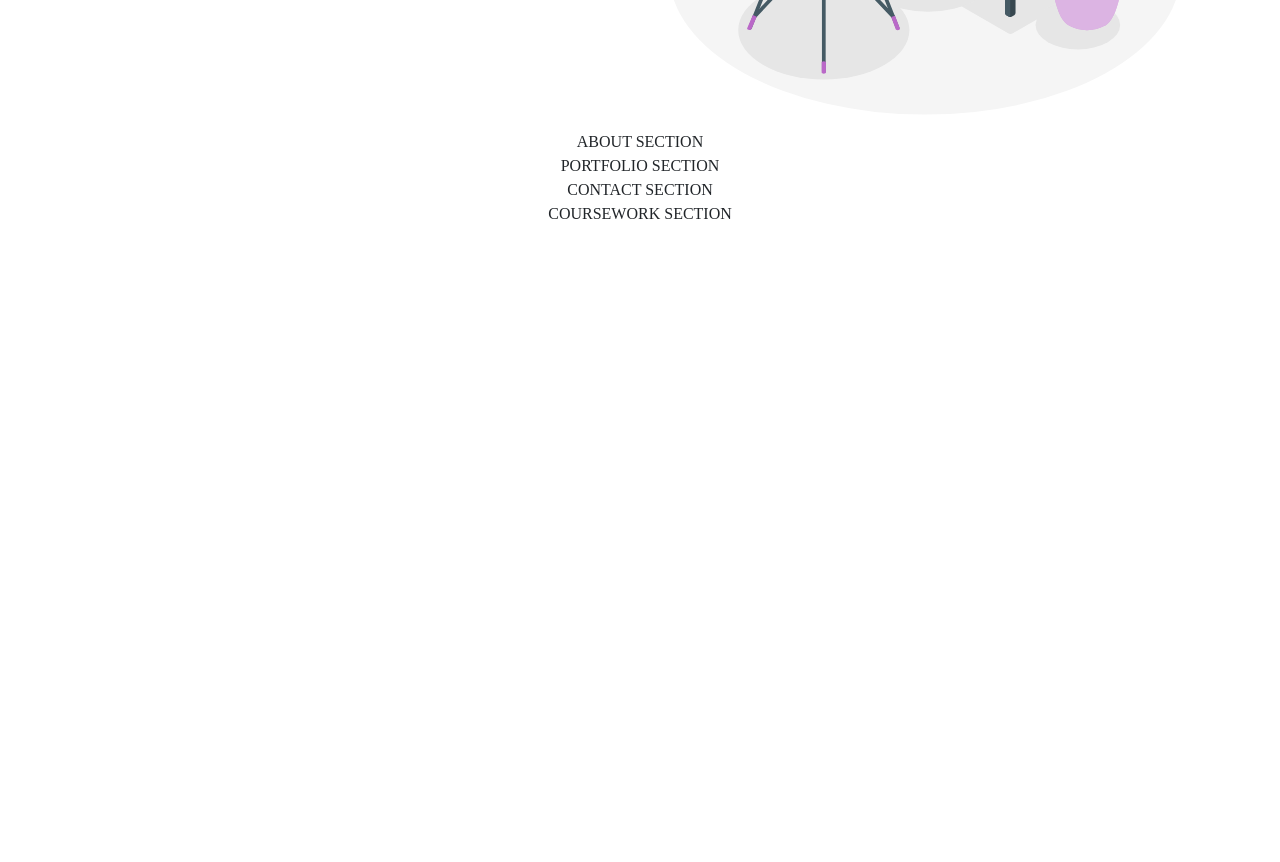
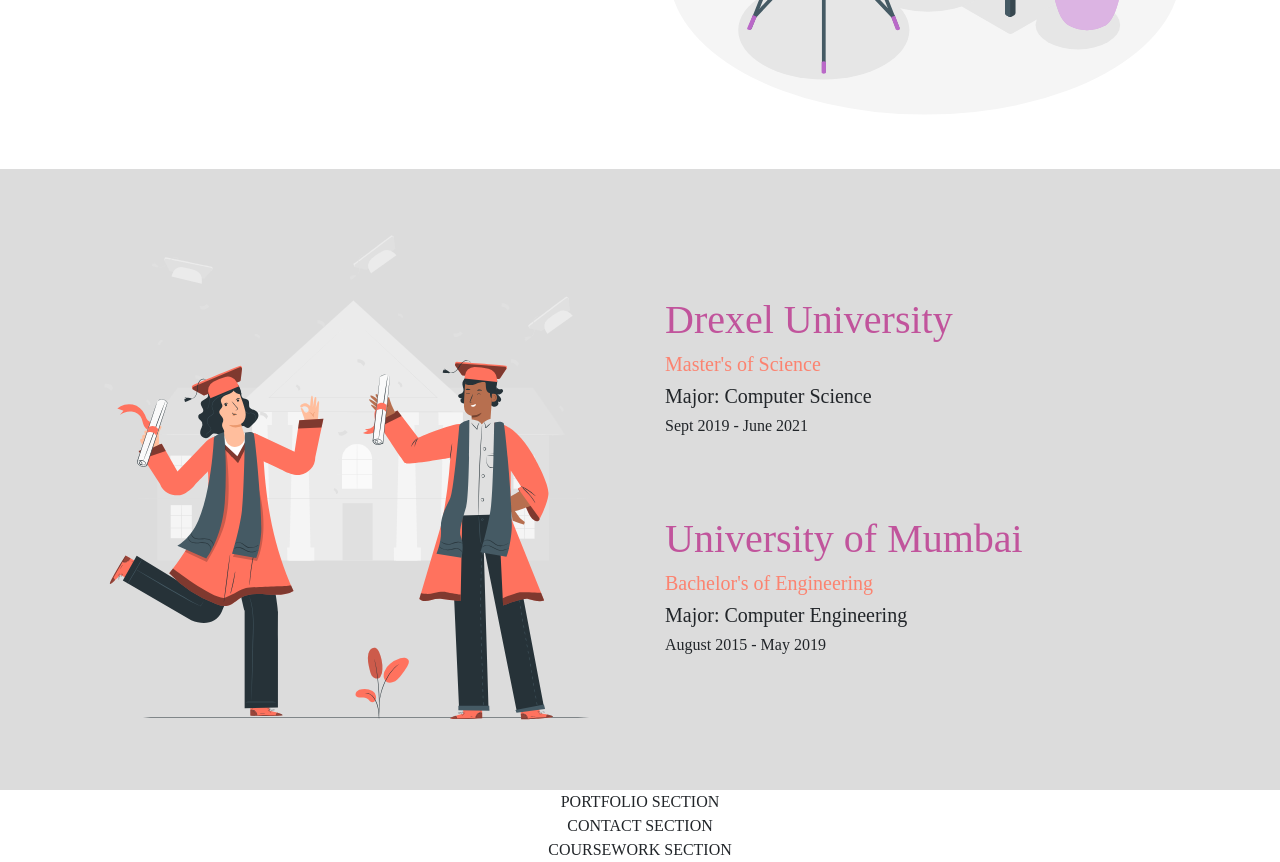
Before and after one commit to nishitde/portfolio, a React (Create React App) app: page / in a window 1280 px wide. Shown: the part 560-1422 px from the top of the page. Before the commit the page ends 800 px from the top, so only its background shows below. Built offline with nearby package versions, Linux system fonts and the light colour scheme; the HTML template or start-up script is replaced by a standard one.

Commit message:
Changes to About Component

```diff
--- a/src/components/about.css
+++ b/src/components/about.css
@@ -0,0 +1,26 @@
+.outerContainer {
+  background-color: #dcdcdc;
+}
+
+#aboutContainer {
+  padding-top: 1%;
+  padding-bottom: 3%;
+}
+
+#collegeText {
+  padding-left: 25px;
+  position: relative;
+}
+
+.row {
+  display: flex;
+}
+
+.column {
+  flex: 50%;
+}
+
+.aboutText {
+  position: absolute;
+  top: 20%;
+}
--- a/src/components/about.js
+++ b/src/components/about.js
@@ -1,12 +1,48 @@
 import React, { Component } from "react";
 import * as ReactBootStrap from "react-bootstrap";
+import university from "../img/college.svg";
 import "./about.css";
 
 class About extends Component {
   state = { clicked: false };
 
   render() {
-    return <div class="container">ABOUT SECTION</div>;
+    return (
+      <div class="outerContainer">
+        <div class="container" id="aboutContainer">
+          <div class="row">
+            <div class="column">
+              <img src={university} />
+            </div>
+            <div class="column" align="left" id="collegeText">
+              <div class="aboutText">
+                <h1>
+                  <span style={{ color: "#c1549c" }}>Drexel University</span>
+                </h1>
+                <h5>
+                  <span style={{ color: "#fc8370" }}>Master's of Science</span>
+                </h5>
+                <h5>Major: Computer Science</h5>
+                <h6>Sept 2019 - June 2021</h6>
+                <br />
+                <br />
+                <br />
+                <h1>
+                  <span style={{ color: "#c1549c" }}>University of Mumbai</span>
+                </h1>
+                <h5>
+                  <span style={{ color: "#fc8370" }}>
+                    Bachelor's of Engineering
+                  </span>
+                </h5>
+                <h5>Major: Computer Engineering</h5>
+                <h6>August 2015 - May 2019</h6>
+              </div>
+            </div>
+          </div>
+        </div>
+      </div>
+    );
   }
 }
 
--- a/src/components/home.css
+++ b/src/components/home.css
@@ -1,8 +1,9 @@
 #homeContainer {
   padding-top: 3%;
+  padding-bottom: 3%;
 }
 
-​ .row {
+​.row {
   display: flex;
 }
 
```
Also changed, not shown: src/img/college.svg (added).
